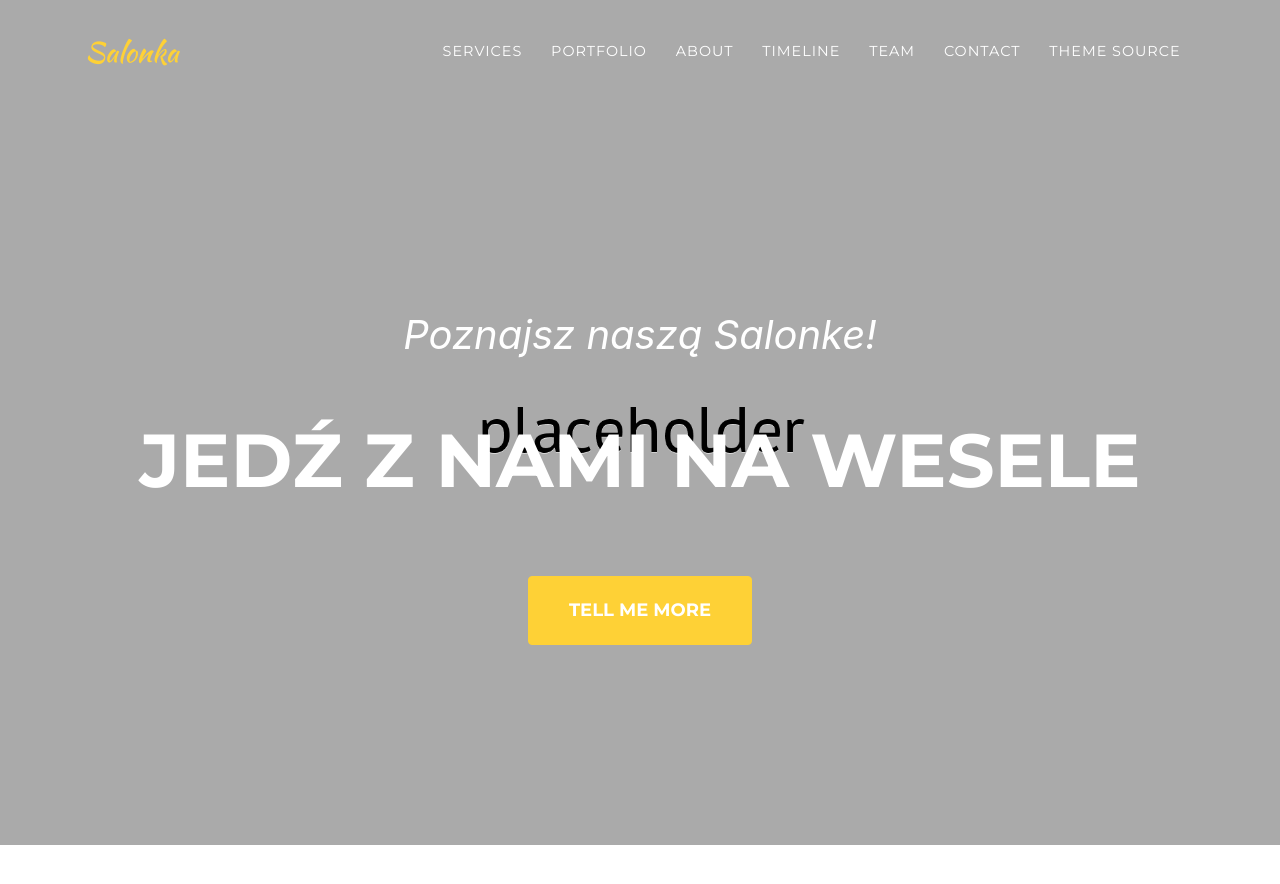
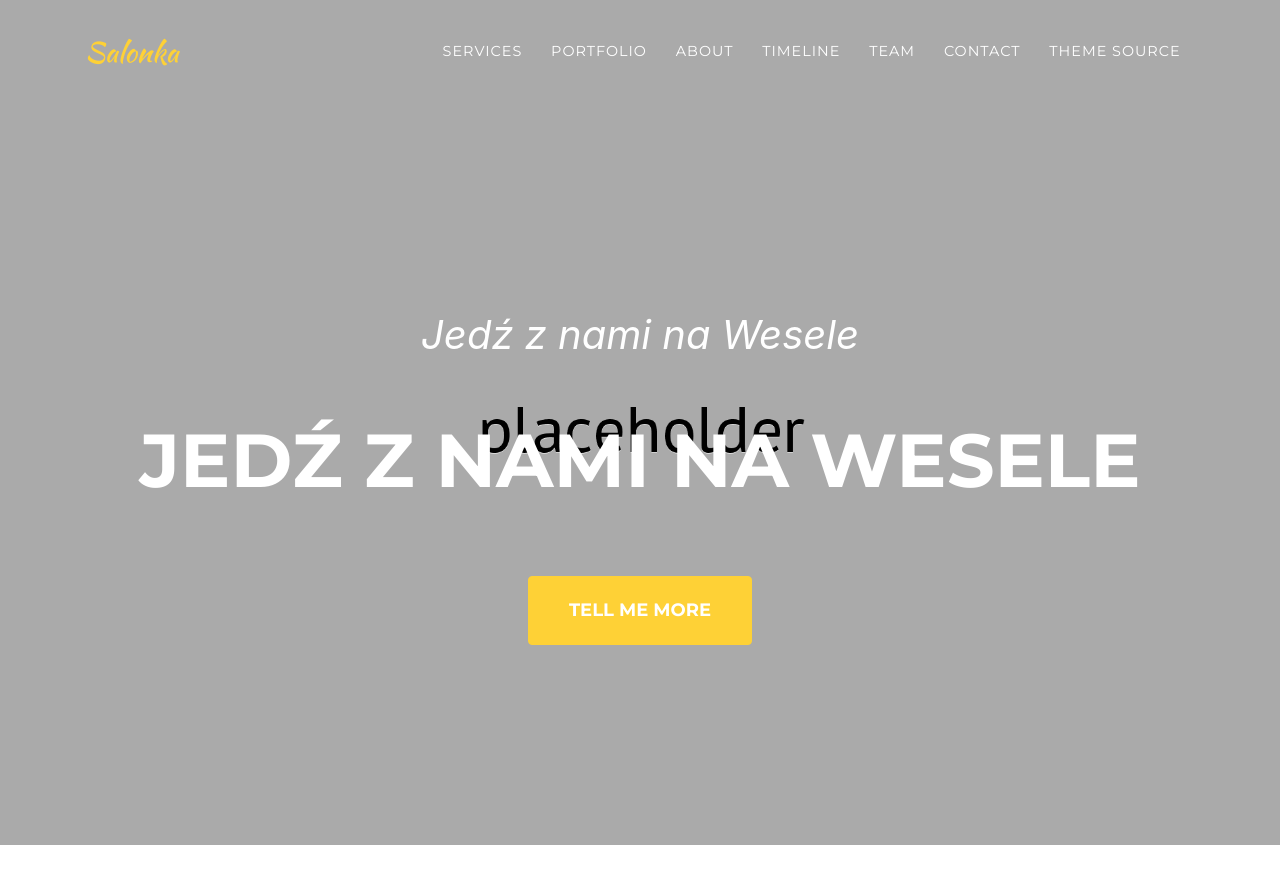
Before and after one commit to stackbit-projects/salonka-084cf, a Jekyll site: the page built from index.md, in a window 1280 px wide and 900 px high. Shown: the top 884 px of the window. Built offline with Jekyll 4.4.1, drawn with Linux system fonts in a browser that asks for light colours; some web fonts are replaced.

Commit message:
sitetext.yml: changed

```diff
--- a/_data/sitetext.yml
+++ b/_data/sitetext.yml
@@ -11,7 +11,7 @@
 # -----------------
 en: &DEFAULT_EN
   header:
-    title: Poznajsz naszą Salonke!
+    title: Jedź z nami na Wesele
     text: Jedź z nami na Wesele
     button: Tell Me More
     buttonlink: "#services"
```
